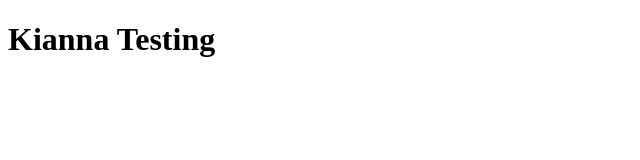
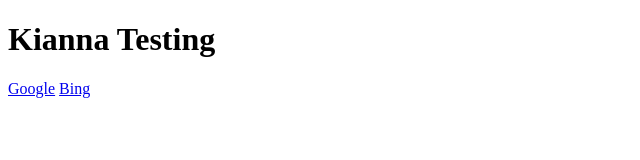
Before and after one commit to kdebyle/HTML-testing, a plain HTML site: page index.html in a window 1280 px wide. Shown: the whole page, without its empty margins (0-640 px from the left). Drawn offline with Linux system fonts and the light colour scheme.

Commit message:
Update 2

```diff
--- a/index.html
+++ b/index.html
@@ -34,5 +34,8 @@
     </noscript>
     <!-- End Google Tag Manager (noscript) -->
     <h1>Kianna Testing</h1>
+    <a href="www.google.com">Google</a>
+    <a href="www.bing.com">Bing</a>
+
 </body>
 </html>
```
